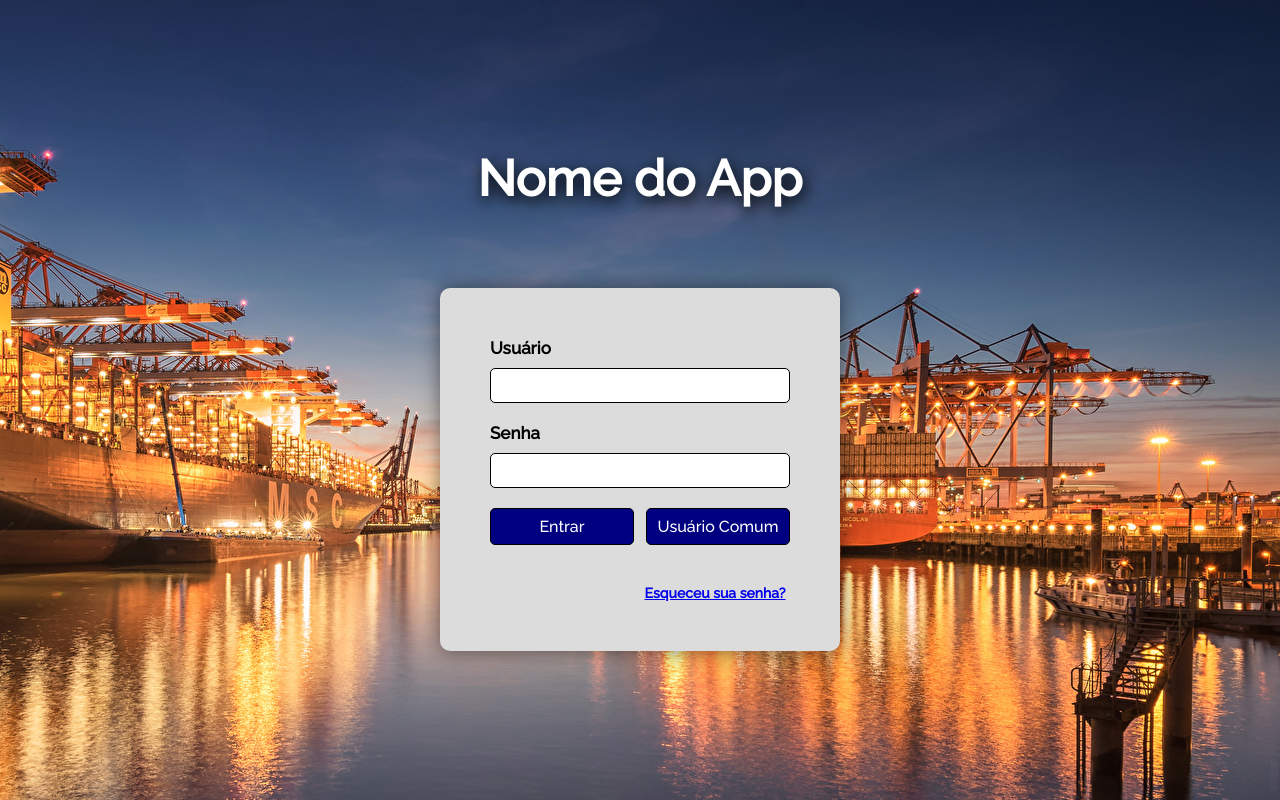
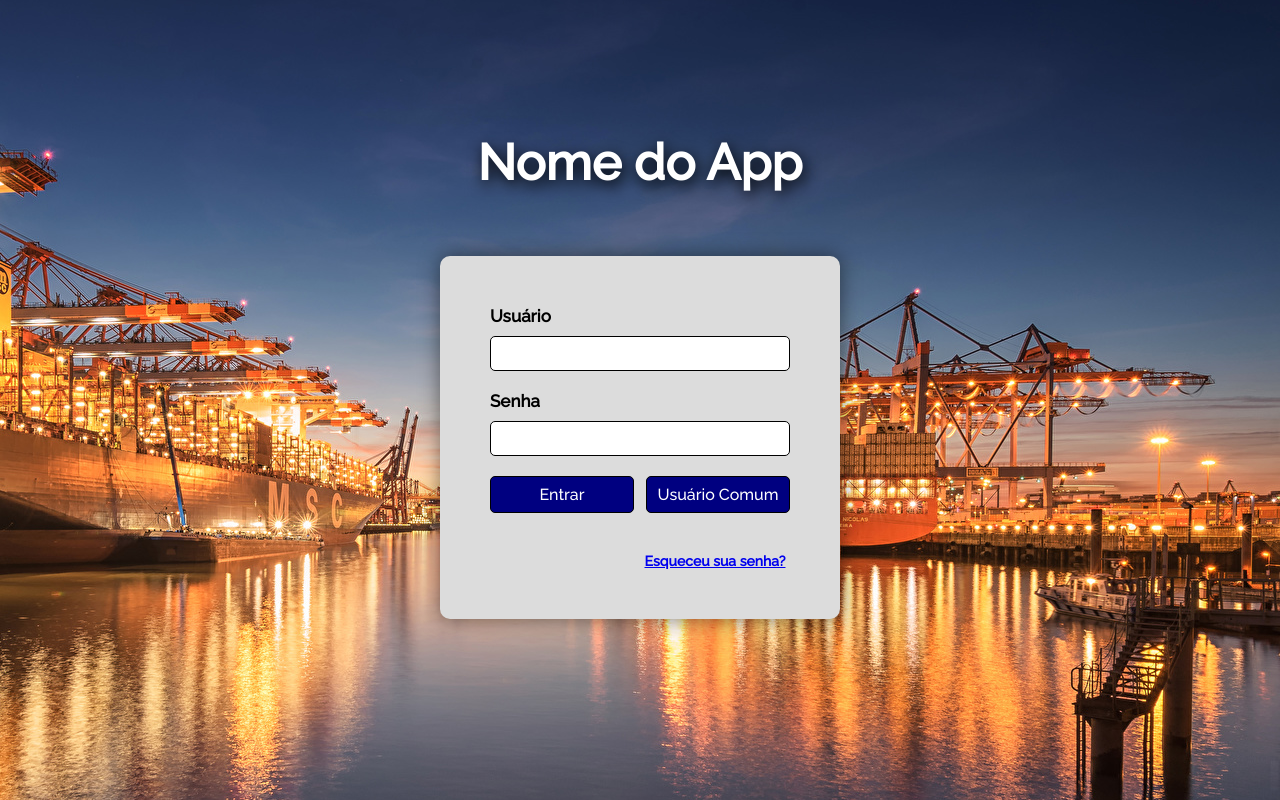
Before and after one commit to adrianmedeiros00/moorships, a React (Create React App) app: page / in a window 1280 px wide. Built offline with nearby package versions, Linux system fonts and the light colour scheme.

Commit message:
css container

```diff
--- a/src/components/SignIn/styles.js
+++ b/src/components/SignIn/styles.js
@@ -9,7 +9,7 @@ export const Title = styled.h1`
     justify-content: center;
     flex-direction: column;
     display: flex;
-    margin: 0 auto 5rem auto;
+
 `
 
 export const Container = styled.div`
@@ -32,6 +32,7 @@ export const SignInContainer = styled.div`
     font-size: 17px;
     font-weight: bold;
     flex-direction: column;
+    margin: 4rem auto 3rem auto;
 `
 
 export const SignInInput = styled.input`
```
